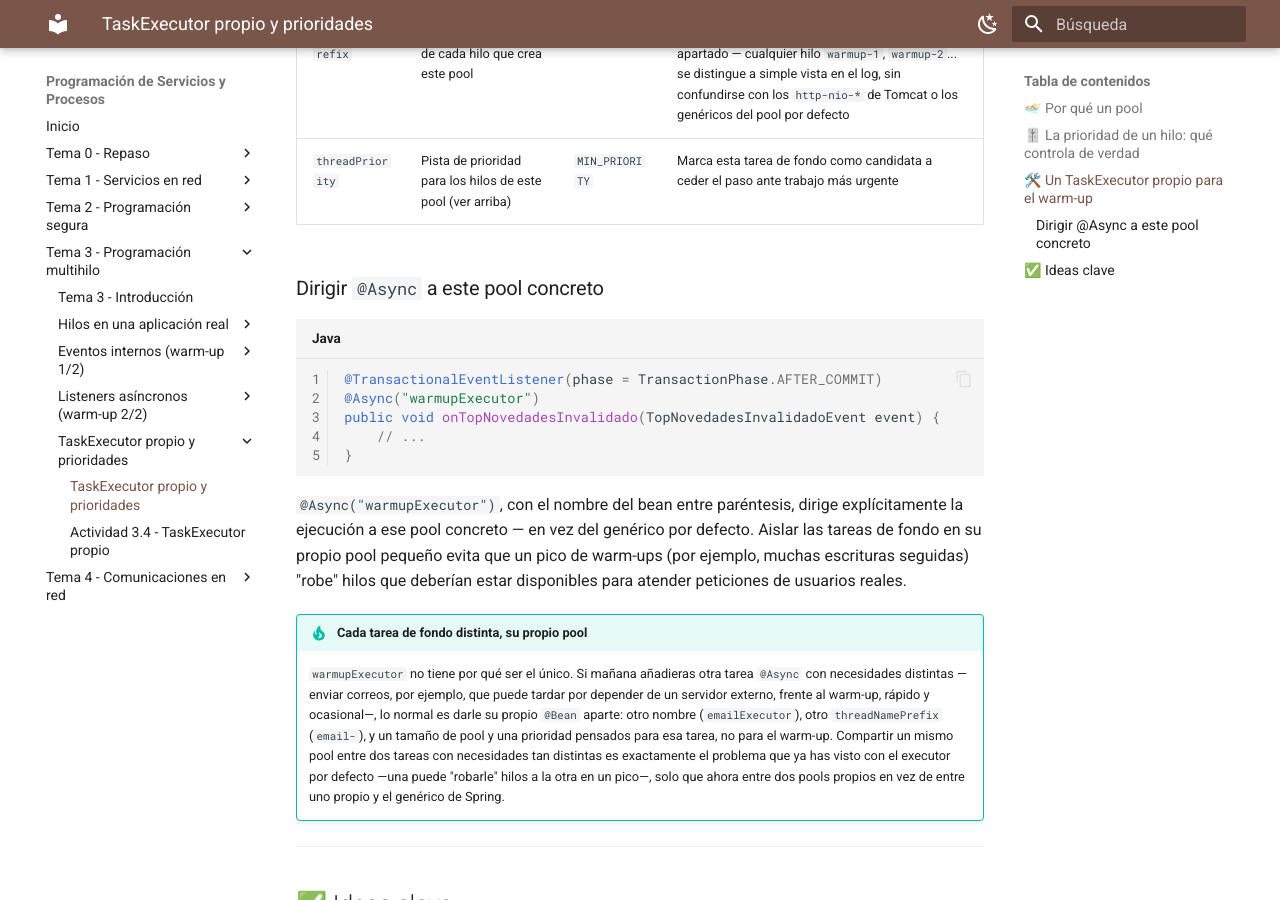
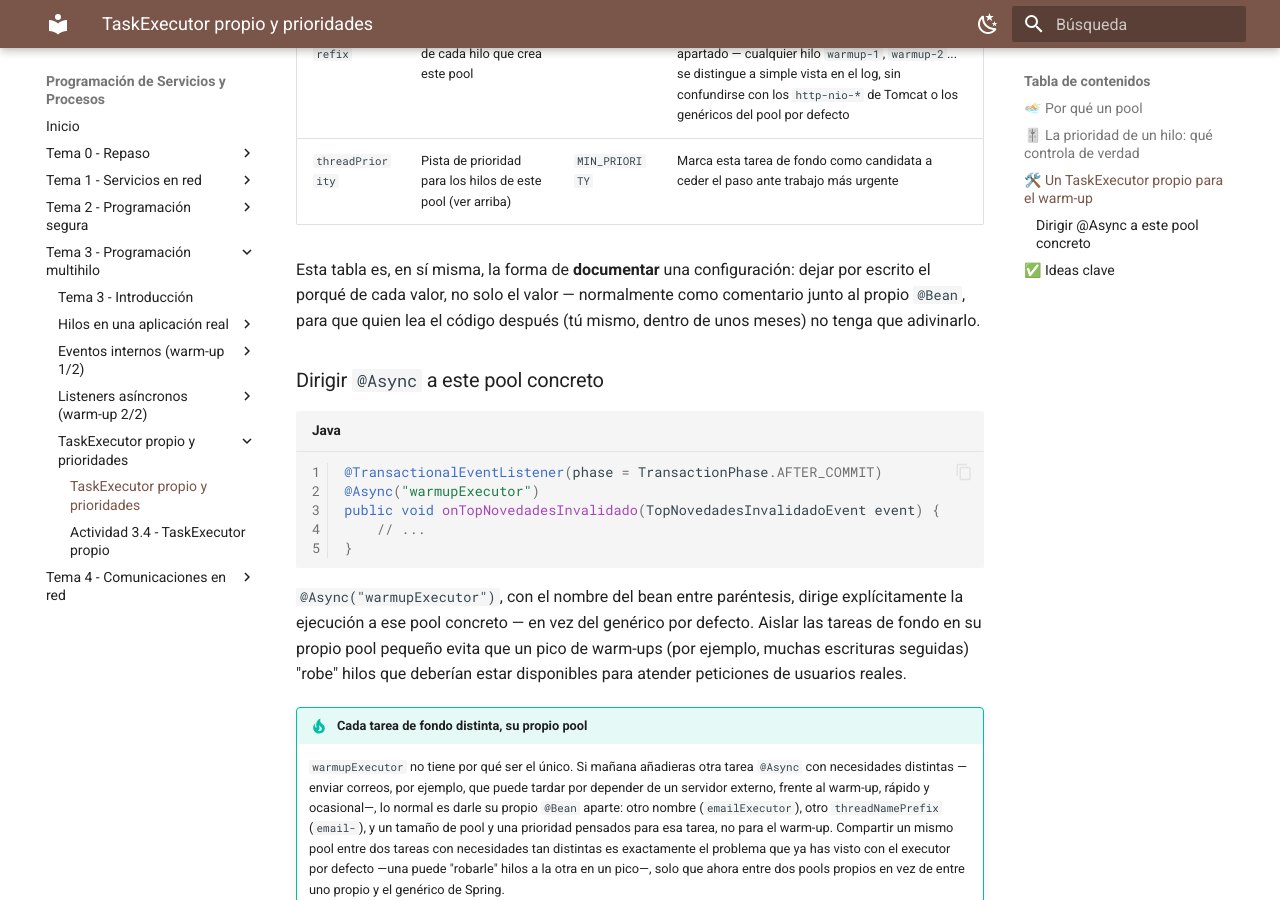
Before and after one commit to aitorventura/programacion-servicios-procesos, an MkDocs documentation site: the page built from docs/tema3/taskexecutor-prioridades.md, in a window 1280 px wide and 900 px high, scrolled down 3611 px. Built offline with MkDocs 1.6.1 and Material for MkDocs 9.7.7, drawn with Linux system fonts in a browser that asks for light colours.

Commit message:
Cambios hilos - prioridades

````diff
--- a/docs/tema3/taskexecutor-prioridades.md
+++ b/docs/tema3/taskexecutor-prioridades.md
@@ -94,6 +94,8 @@ Cada valor tiene un porqué concreto, no es arbitrario:
 | `threadNamePrefix` | Prefijo del nombre de cada hilo que crea este pool | `"warmup-"` | La herramienta de **depuración** más útil de todo el apartado — cualquier hilo `warmup-1`, `warmup-2`... se distingue a simple vista en el log, sin confundirse con los `http-nio-*` de Tomcat o los genéricos del pool por defecto |
 | `threadPriority` | Pista de prioridad para los hilos de este pool (ver arriba) | `MIN_PRIORITY` | Marca esta tarea de fondo como candidata a ceder el paso ante trabajo más urgente |
 
+Esta tabla es, en sí misma, la forma de **documentar** una configuración: dejar por escrito el porqué de cada valor, no solo el valor — normalmente como comentario junto al propio `@Bean`, para que quien lea el código después (tú mismo, dentro de unos meses) no tenga que adivinarlo.
+
 ### Dirigir `@Async` a este pool concreto
 
 ```java
````
